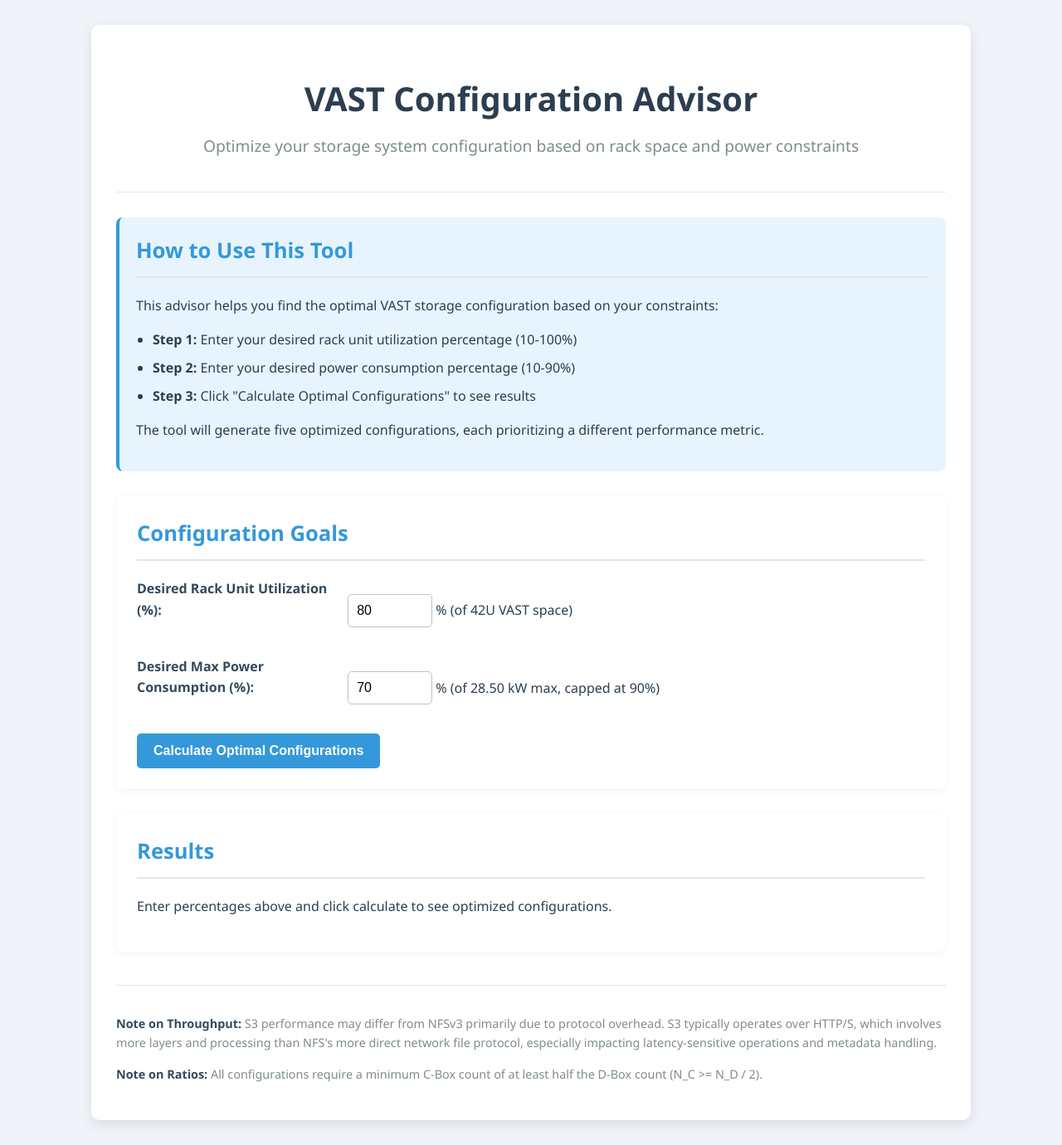
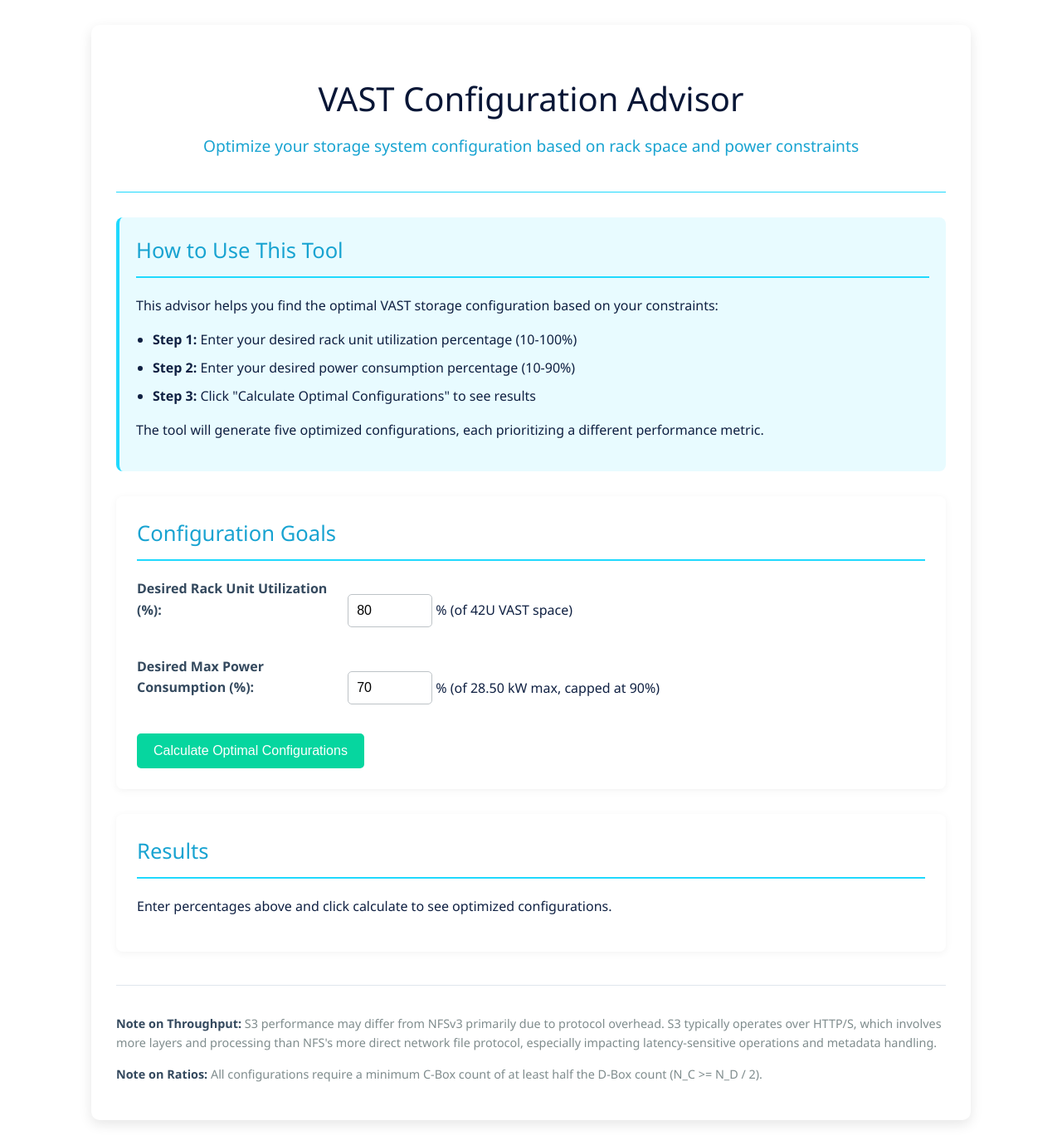
Before and after one commit to fgshepherd/vast-configuration-advisor, a Flask app: page / in a window 1280 px wide. Shown: the whole page at 83% size. Run offline with Flask 3, Linux system fonts and the light colour scheme; some web fonts are replaced.

Commit message:
Update typography to Moderat and apply new color scheme with VAST colors

```diff
--- a/templates/index.html
+++ b/templates/index.html
@@ -5,14 +5,17 @@
     <meta name="viewport" content="width=device-width, initial-scale=1.0">
     <title>VAST Config Advisor</title>
     <style>
+        /* Import Moderat font */
+        @import url('https://fonts.cdnfonts.com/css/moderat');
+
         /* Base styles */
         body {
-            font-family: 'Segoe UI', Tahoma, Geneva, Verdana, sans-serif;
+            font-family: 'Moderat', 'Segoe UI', Tahoma, Geneva, Verdana, sans-serif;
             line-height: 1.6;
             margin: 0;
             padding: 0;
-            background-color: #f0f4f8;
-            color: #2c3e50;
+            background-color: #ffffff;
+            color: #0f2042;
         }
         .container {
             max-width: 1000px;
@@ -28,15 +31,16 @@
             text-align: center;
             margin-bottom: 30px;
             padding-bottom: 20px;
-            border-bottom: 1px solid #e0e6ed;
+            border-bottom: 1px solid #1fd9fe;
         }
         h1 {
-            color: #2c3e50;
+            color: #081636;
             font-size: 2.5em;
             margin-bottom: 10px;
+            font-weight: normal;
         }
         .subtitle {
-            color: #7f8c8d;
+            color: #18a3d1;
             font-size: 1.2em;
             margin-top: 0;
         }
@@ -58,11 +62,11 @@
             box-shadow: 0 2px 10px rgba(0,0,0,0.05);
         }
         .instructions {
-            background-color: #e8f4fd;
+            background-color: rgba(31, 217, 254, 0.1);
             padding: 20px;
             border-radius: 8px;
             margin-bottom: 30px;
-            border-left: 4px solid #3498db;
+            border-left: 4px solid #1fd9fe;
         }
         .instructions ul {
             margin-top: 10px;
@@ -74,16 +78,18 @@
 
         /* Headings */
         h2 {
-            color: #3498db;
+            color: #18a3d1;
             margin-top: 0;
-            border-bottom: 2px solid #e0e6ed;
+            border-bottom: 2px solid #1fd9fe;
             padding-bottom: 10px;
             font-size: 1.6em;
+            font-weight: normal;
         }
         h3 {
-            color: #2980b9;
+            color: #081636;
             margin-bottom: 15px;
             font-size: 1.3em;
+            font-weight: normal;
         }
 
         /* Form elements */
@@ -116,18 +122,19 @@
             background-color: white;
         }
         button {
-            background-color: #3498db;
+            background-color: #06d69f;
             color: white;
             padding: 12px 20px;
             border: none;
             border-radius: 5px;
             cursor: pointer;
             font-size: 1em;
-            font-weight: 600;
+            font-weight: normal;
+            font-family: 'Moderat', sans-serif;
             transition: background-color 0.3s;
         }
         button:hover {
-            background-color: #2980b9;
+            background-color: #05b587;
         }
         button:disabled {
             background-color: #95a5a6;
@@ -149,12 +156,12 @@
             box-shadow: 0 4px 8px rgba(0,0,0,0.1);
         }
         .config-description {
-            background-color: #e8f8f5;
+            background-color: rgba(6, 214, 159, 0.1);
             padding: 10px 15px;
             border-radius: 5px;
             margin-bottom: 15px;
             font-size: 0.95em;
-            border-left: 3px solid #1abc9c;
+            border-left: 3px solid #06d69f;
         }
         pre {
             white-space: pre-wrap;
@@ -168,7 +175,7 @@
         }
         .error-message {
             color: #e74c3c;
-            font-weight: bold;
+            font-weight: normal;
             padding: 10px;
             background-color: #fdedec;
             border-radius: 5px;
@@ -220,18 +227,18 @@
             border-radius: 2px;
         }
         .c-box {
-            background-color: #3498db;
-            border: 1px solid #2980b9;
+            background-color: #18a3d1;
+            border: 1px solid #0f2042;
             box-shadow: 0 1px 3px rgba(0,0,0,0.2);
         }
         .d-box {
-            background-color: #2ecc71;
-            border: 1px solid #27ae60;
+            background-color: #06d69f;
+            border: 1px solid #0f2042;
             box-shadow: 0 1px 3px rgba(0,0,0,0.2);
         }
         .switch {
-            background-color: #f39c12;
-            border: 1px solid #e67e22;
+            background-color: #ffbc42;
+            border: 1px solid #0f2042;
             box-shadow: 0 1px 3px rgba(0,0,0,0.2);
         }
         .box-label {
@@ -351,11 +358,15 @@
             }
             else {
                 const metrics = configData.metrics;
+                // Calculate licensable capacity (rounded down to nearest 100 TB)
+                const licensableCapacity = Math.floor(metrics.capacity_tb / 100) * 100;
+
                 content = `
 C-Boxes: ${configData.nc}
 D-Boxes: ${configData.nd}
 --------------------
 Capacity: ${metrics.capacity_tb} TB Usable
+Licensable: ${licensableCapacity} TB
 NFS R/W:  ${metrics.nfs_read_gbps} / ${metrics.nfs_write_gbps} GB/s
 S3 R/W:   ${metrics.s3_read_gbps} / ${metrics.s3_write_gbps} GB/s
 --------------------
```
